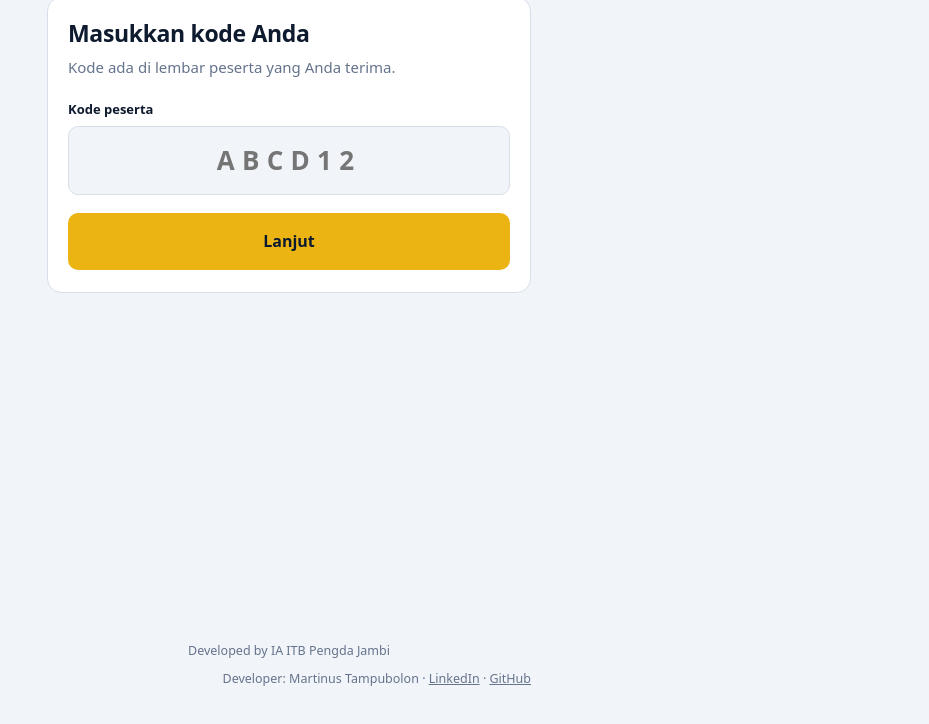
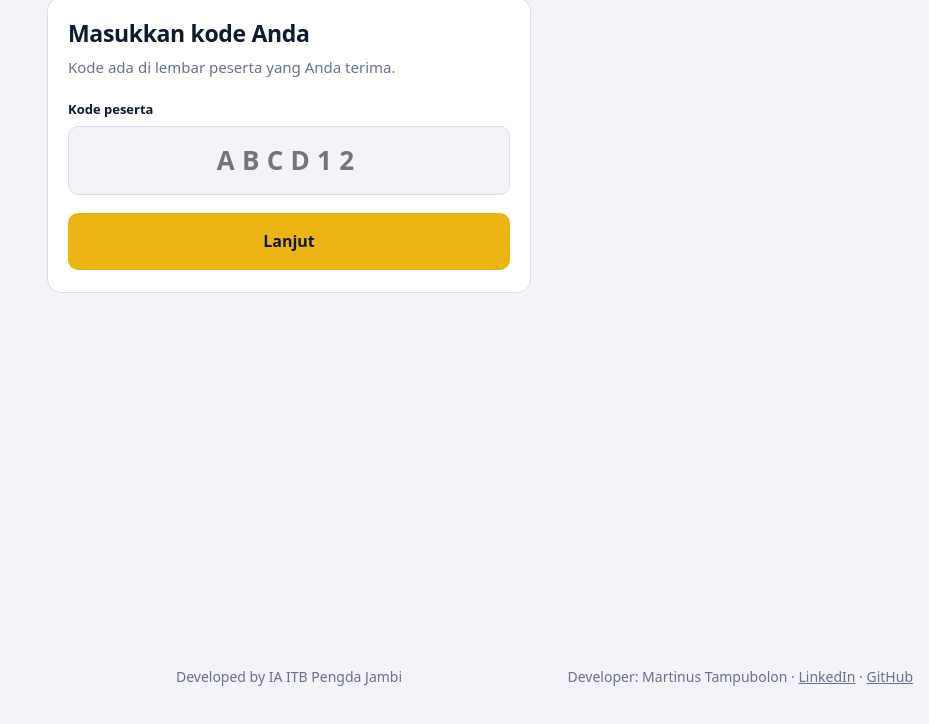
Before and after one commit to tampubolon/iaitbjambi.org, a website: page aiimpact-demo/cloudflare/web/index.html in a window 1280 px wide. Shown: the part 72-796 px from the top of the page, without its empty margins (351-1280 px from the left). Drawn offline with Linux system fonts and the light colour scheme.

Commit message:
aiimpact-demo: footer credits on one row, larger text
IA ITB credit centred, developer credit at the right edge of the screen, both
at 14px. Below 960px the row does not fit, so the IA ITB credit stays centred
and the developer line sits right-aligned beneath it. The builder's footer now
spans the viewport instead of the 520px column so the right edge is the
screen's.

120 tests, typecheck clean; deployed as version 68b73c74 and checked live.

```diff
--- a/aiimpact-demo/cloudflare/web/index.html
+++ b/aiimpact-demo/cloudflare/web/index.html
@@ -92,8 +92,13 @@ button.ghost:hover{border-color:var(--navy)}
 }
 @media (prefers-color-scheme:dark){.url{color:var(--gold)}}
 .count{margin:16px 0 0;font-size:13px;color:var(--muted);text-align:center}
-footer{margin-top:auto;padding-top:26px;text-align:center;font-size:12.5px;color:var(--muted)}
-footer .dev{text-align:right;margin-top:8px}
+html{overflow-x:clip}
+footer{margin-top:auto;padding:26px 16px 0;width:100vw;margin-left:calc(50% - 50vw);
+  display:grid;grid-template-columns:1fr auto 1fr;align-items:end;gap:8px 16px;
+  font-size:14px;color:var(--muted)}
+footer .ia{grid-column:2;text-align:center}
+footer .dev{grid-column:3;justify-self:end;text-align:right}
+@media (max-width:960px){footer{grid-template-columns:1fr}footer .ia,footer .dev{grid-column:1}}
 footer .dev a{color:inherit;text-decoration:underline}
 </style>
 </head>
@@ -152,8 +157,8 @@ footer .dev a{color:inherit;text-decoration:underline}
     <p class="count" id="count2"></p>
   </section>
 
-  <footer>Developed by IA ITB Pengda Jambi
-    <div class="dev">Developer: Martinus Tampubolon &middot; <a href="https://www.linkedin.com/in/martinust/" target="_blank" rel="noopener">LinkedIn</a> &middot; <a href="https://github.com/tampubolon" target="_blank" rel="noopener">GitHub</a></div>
+  <footer><span class="ia">Developed by IA ITB Pengda Jambi</span>
+    <span class="dev">Developer: Martinus Tampubolon &middot; <a href="https://www.linkedin.com/in/martinust/" target="_blank" rel="noopener">LinkedIn</a> &middot; <a href="https://github.com/tampubolon" target="_blank" rel="noopener">GitHub</a></span>
   </footer>
 </div>
 <script src="/app.js"></script>
```
Also changed, not shown: aiimpact-demo/cloudflare/src/tiket.ts (+8 -4 lines).
